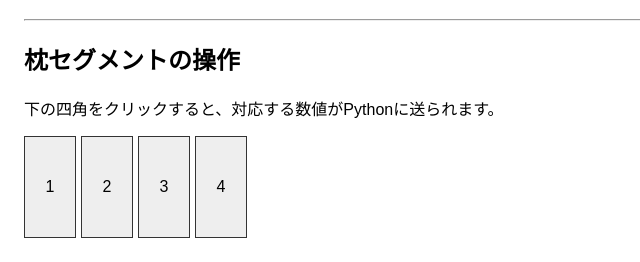
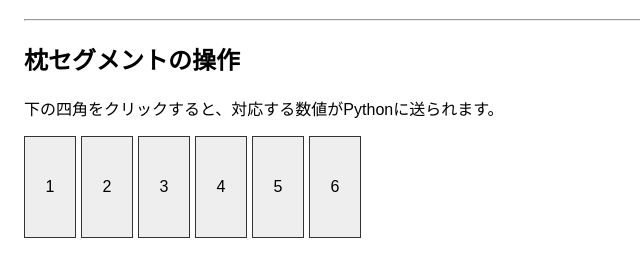
Before and after one commit to U-22-Programming-Contest/ai-pillow-webapp, a FastAPI app: page / in a window 1280 px wide. Shown: the part 1855-2117 px from the top of the page, without its empty margins (0-640 px from the left). Run offline with FastAPI, Linux system fonts and the light colour scheme.

Commit message:
枕のセグメント追加

```diff
--- a/templates/index.html
+++ b/templates/index.html
@@ -40,6 +40,8 @@
             <div class="segment" data-segment="2">2</div>
             <div class="segment" data-segment="3">3</div>
             <div class="segment" data-segment="4">4</div>
+            <div class="segment" data-segment="5">5</div>
+            <div class="segment" data-segment="6">6</div>
         </div>
     </div>
 
```
